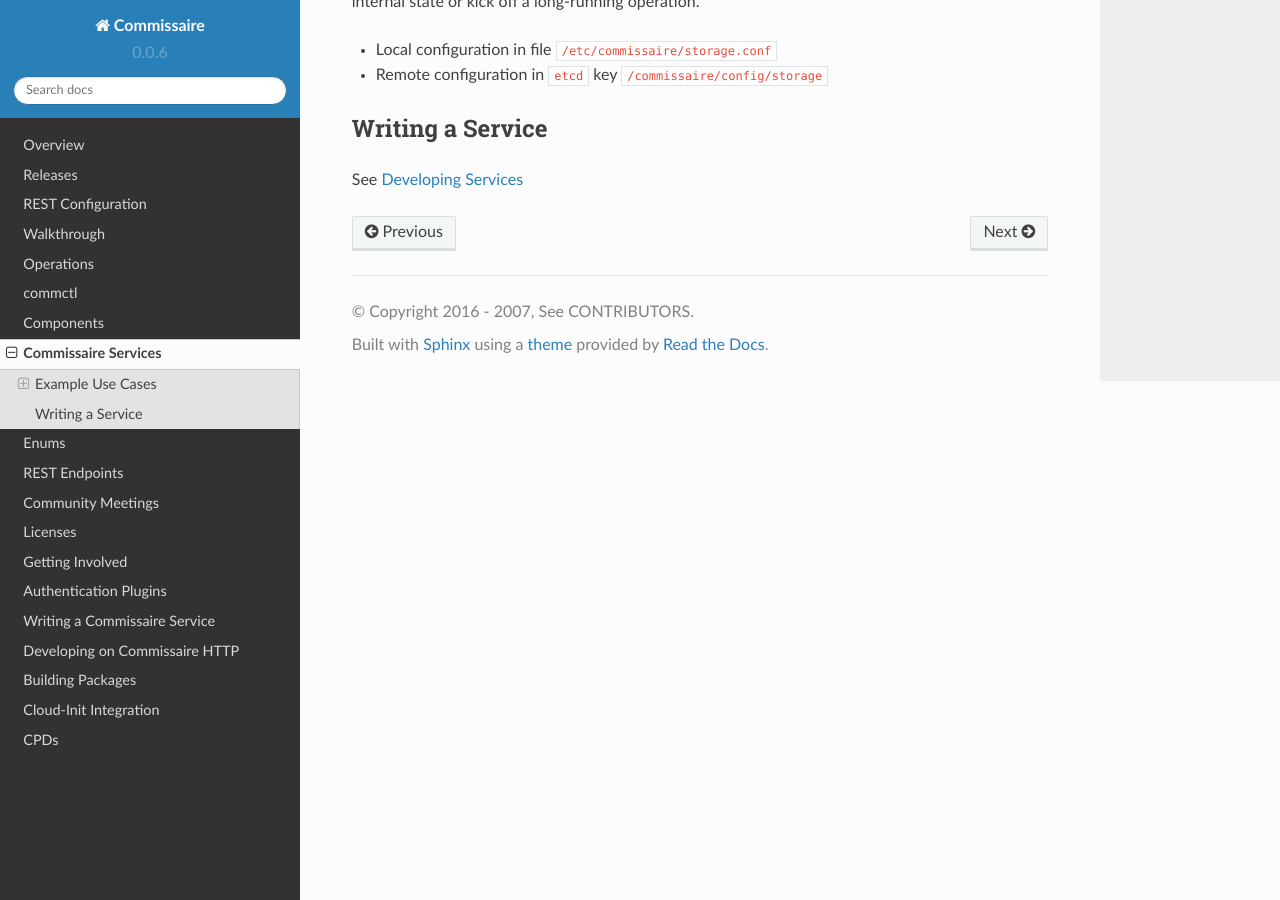
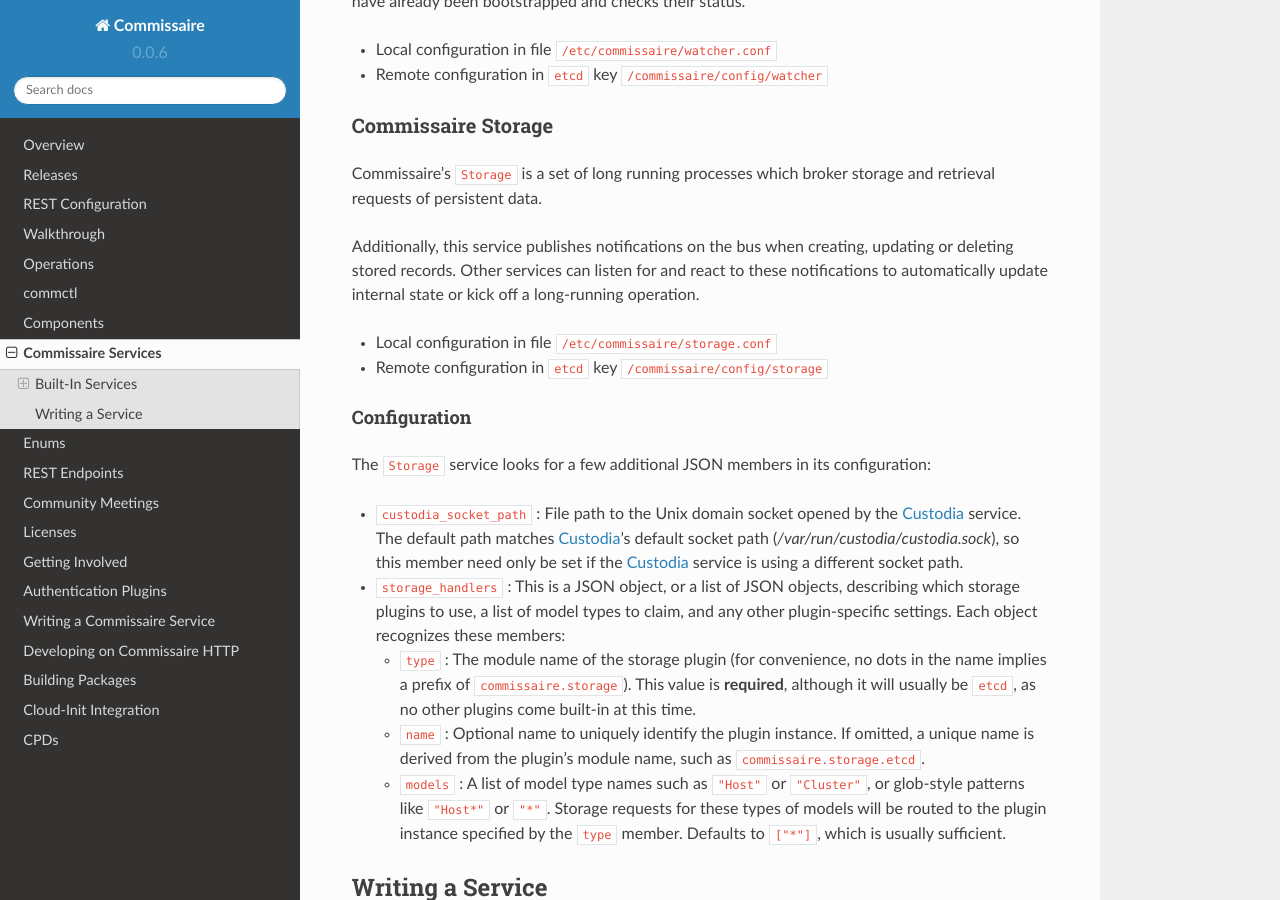
Before and after one commit to projectatomic/commissaire, a Sphinx documentation site: the page built from doc/services.rst, in a window 1280 px wide and 900 px high, scrolled down 1700 px. Built offline with Sphinx 7.4.7 and the Read the Docs theme 2.0.0, drawn with Linux system fonts in a browser that asks for light colours; pages that are not in the unit, such as notebooks, are missing from menus; some of the changed text lies outside the part shown.

Commit message:
doc: Better document backend service configuration.

```diff
--- a/doc/services.rst
+++ b/doc/services.rst
@@ -27,8 +27,21 @@
 - ``ETCD_USERNAME`` : Optional username used for basic auth
 - ``ETCD_PASSWORD`` : Optional password used for basic auth
 
+The configuration format, whether retrieved from a local file or from etcd_, is a
+JSON object with some common and some service-specific members.  JSON members that
+are recognized by all services include:
 
-Example Use Cases
+- ``bus_uri`` : Message bus connection URI, handed off to a Kombu Connection_.
+  The service's ``--bus-uri`` command-line option overrides this.
+- ``logging`` : Logging configuration.  This section is parsed into a Python
+  dictionary and handed off to Python's logging.config.dictConfig_ function.
+  Commissaire installs a default formatter and handler in the "root" logger which
+  logs to stderr, so this section can usually be omitted.
+- ``debug`` : A boolean option to enable debug-level logging messages in the
+  "root" logger.  The effect should be application-wide unless overridden in the
+  ``logging`` section.  Defaults to ``False``.
+
+Built-In Services
 -----------------
 
 Commissaire Clusterexec
@@ -76,9 +89,38 @@
 - Local configuration in file ``/etc/commissaire/storage.conf``
 - Remote configuration in ``etcd`` key ``/commissaire/config/storage``
 
+Configuration
+'''''''''''''
+
+The ``Storage`` service looks for a few additional JSON members in its
+configuration:
+
+- ``custodia_socket_path`` : File path to the Unix domain socket opened by the
+  Custodia_ service.  The default path matches Custodia_'s default socket path
+  (`/var/run/custodia/custodia.sock`), so this member need only be set if the
+  Custodia_ service is using a different socket path.
+- ``storage_handlers`` : This is a JSON object, or a list of JSON objects,
+  describing which storage plugins to use, a list of model types to claim, and
+  any other plugin-specific settings.  Each object recognizes these members:
+
+  - ``type`` : The module name of the storage plugin (for convenience, no dots
+    in the name implies a prefix of ``commissaire.storage``).  This value is
+    **required**, although it will usually be ``etcd``, as no other plugins
+    come built-in at this time.
+  - ``name`` : Optional name to uniquely identify the plugin instance.  If
+    omitted, a unique name is derived from the plugin's module name, such as
+    ``commissaire.storage.etcd``.
+  - ``models`` : A list of model type names such as ``"Host"`` or ``"Cluster"``,
+    or glob-style patterns like ``"Host*"`` or ``"*"``.  Storage requests for
+    these types of models will be routed to the plugin instance specified by
+    the ``type`` member.  Defaults to ``["*"]``, which is usually sufficient.
+
 
 Writing a Service
 -----------------
 See :ref:`Developing Services <services_devel>`
 
 .. _etcd: https://github.com/coreos/etcd
+.. _Connection: http://kombu.readthedocs.io/en/latest/reference/kombu.connection.html
+.. _logging.config.dictConfig: https://docs.python.org/3/library/logging.config.html
+.. _Custodia: https://custodia.readthedocs.io/
```
